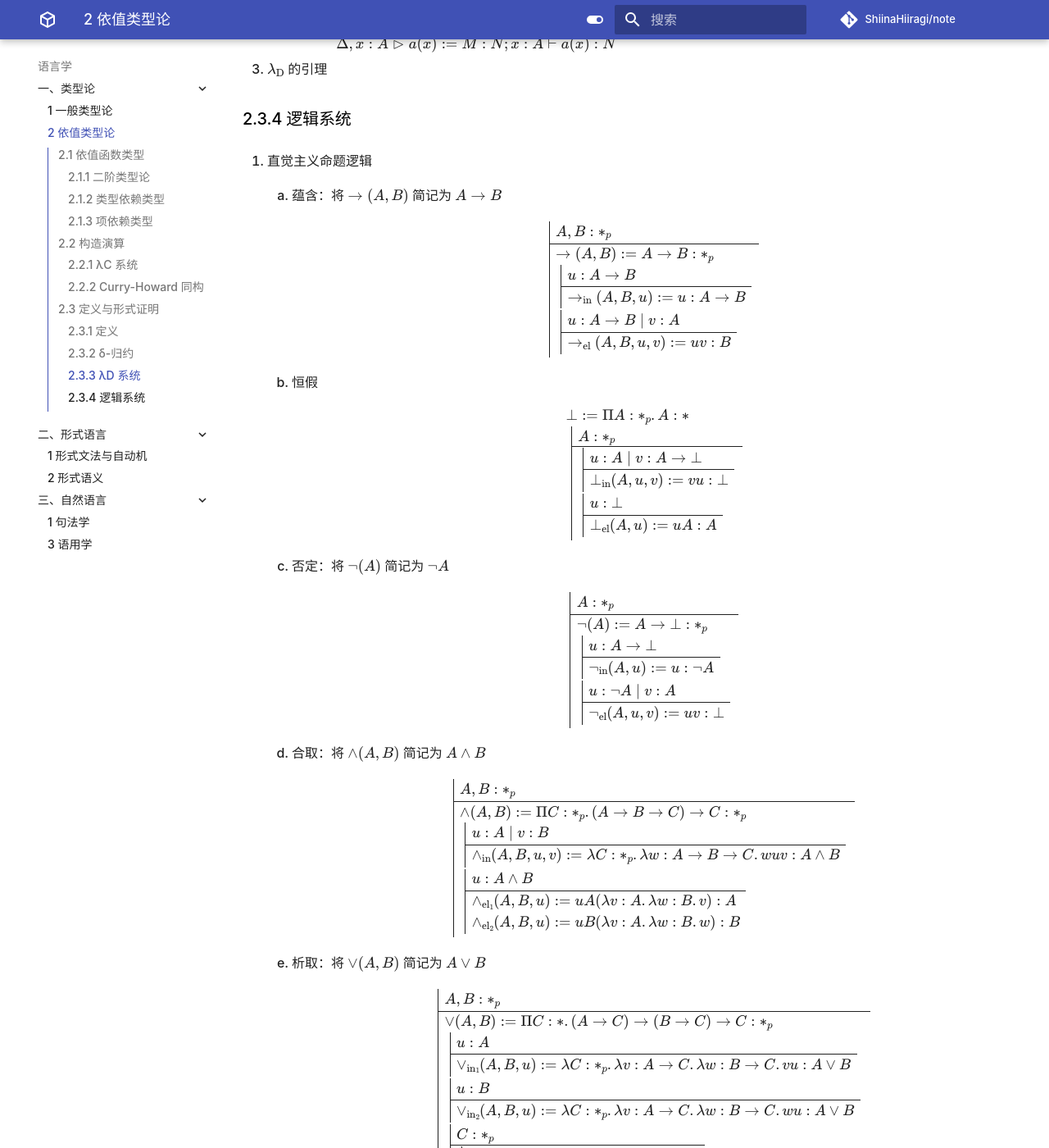
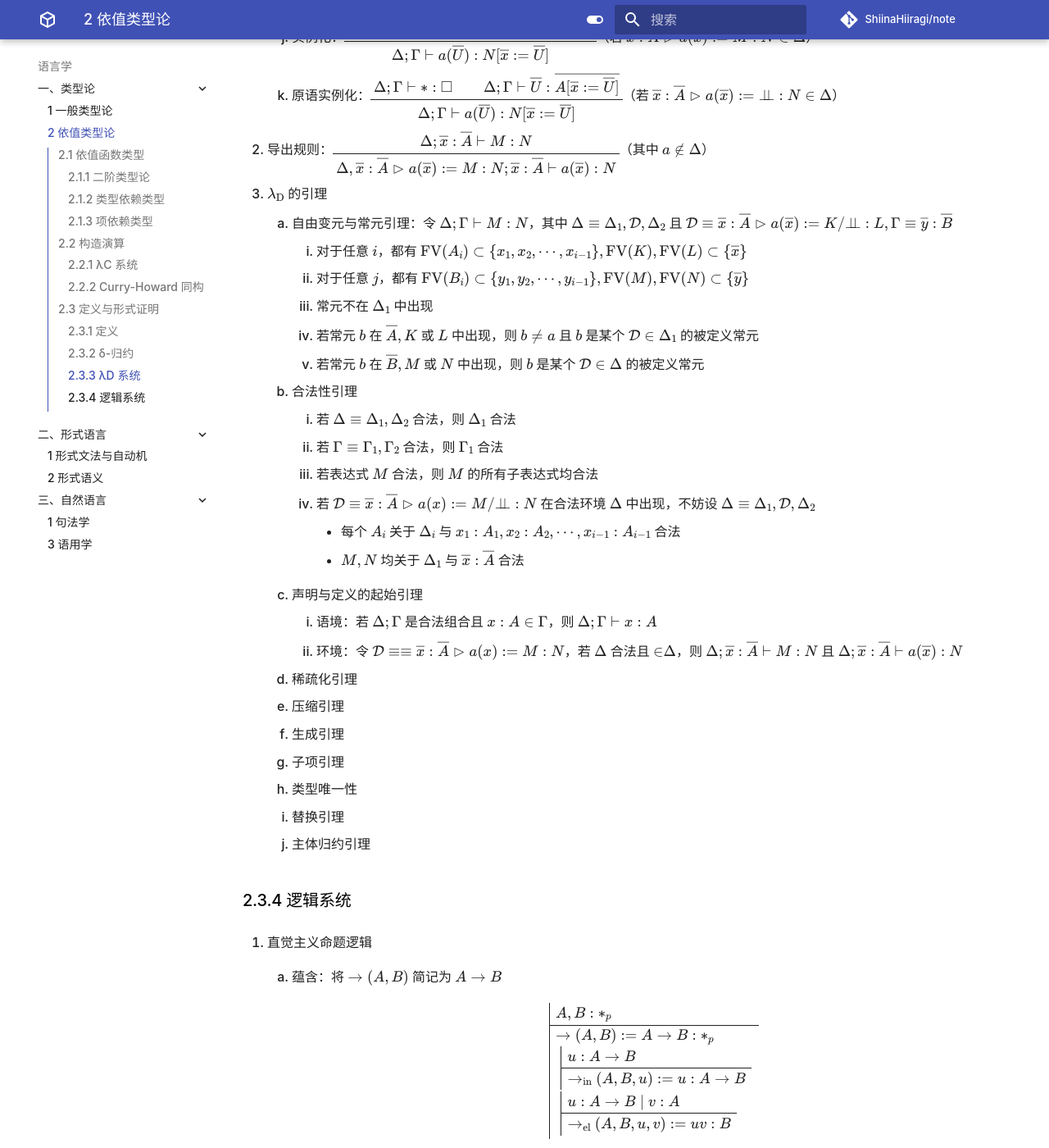
Before and after one commit to ShiinaHiiragi/note, an MkDocs documentation site: the page built from docs/lang/type/dep.md, in a window 1280 px wide and 1400 px high, scrolled down 8338 px. Shown: the whole window at 82% size. Built offline with MkDocs 1.6.1 and Material for MkDocs 9.7.7, drawn with Linux system fonts in a browser that asks for light colours; comment, search, counter and statistics services are not loaded; some of the changed text lies outside the part shown.

Commit message:
stage lemma

```diff
--- a/docs/lang/type/dep.md
+++ b/docs/lang/type/dep.md
@@ -192,6 +191,10 @@ $$
     2. 环境：定义的有限列表，通常记作 $\Delta \equiv \mathcal D_1, \mathcal D_2, \cdots, \mathcal D_k$
         1. 扩展推断：称形如 $\Delta; \Gamma \vdash M: N$ 的表达式为扩展推断或带定义的推断，其中 $\Delta$ 为环境，$\Gamma$ 为语境且 $M, N \in \mathrm E_{\mathrm D}$
         2. 将增加了定义 $\mathcal D$ 的环境 $\Delta$ 简写作 $\Delta, \mathcal D$
+3. 合法组合：设 $\Delta$ 是一个环境，$\Gamma$ 是一个语境．若存在表达式 $M, N$ 使得 $\Delta; \Gamma \vdash M: N$，则称 $\Delta; \Gamma$ 形成一个合法组合
+    1. 设 $M$ 是一个表达式，若存在环境 $\Delta$、语境 $\Gamma$ 以及表达式 $N$ 使得 $\Delta; \Gamma \vdash M: N$ 或 $\Delta; \Gamma \vdash N: M$，则称表达式 $M$ 是（关于 $\Delta$ 和 $\Gamma$）合法的
+    2. 设 $\Delta$ 是一个环境，若存在语境 $\Gamma$ 以及表达式 $M, N$ 使得 $\Delta; \Gamma \vdash M: N$，则称 $\Delta$ 是合法的
+    3. 设 $\Gamma$ 是一个语境，若存在环境 $\Delta$ 以及表达式 $M, N$ 使得 $\Delta; \Gamma \vdash M: N$，则称 $\Gamma$ 是合法的
 
 ### 2.3.2 δ-归约
 1. $\delta-$归约与 $\delta-$等价性
@@ -231,6 +234,29 @@ $$
     11. 原语实例化：$\begin{prooftree} \AxiomC{\(\Delta; \Gamma \vdash *: \square\)} \AxiomC{\(\Delta; \Gamma \vdash \overline U: \overline{A[\overline x := \overline U]}\)} \BinaryInfC{\(\Delta; \Gamma \vdash a(\overline U): N[\overline x := \overline U]\)} \end{prooftree}$（若 $\overline x: \overline A \rhd a(\overline x) := \bot \!\!\! \bot: N \in \Delta$）
 2. 导出规则：$\begin{prooftree} \AxiomC{\(\Delta; \overline x: \overline A \vdash M: N\)} \UnaryInfC{\(\Delta, \overline x: \overline A \rhd a(\overline x) := M: N; \overline x: \overline A \vdash a(\overline x): N\)} \end{prooftree}$（其中 $a \notin \Delta$）
 3. $\lambda_{\mathrm D}$ 的引理
+    1. 自由变元与常元引理：令 $\Delta; \Gamma \vdash M: N$，其中 $\Delta \equiv \Delta_1, \mathcal D, \Delta_2$ 且 $\mathcal D \equiv \overline x: \overline A \rhd a(\overline x) := K / \bot \!\!\! \bot: L, \Gamma \equiv \overline y: \overline B$
+        1. 对于任意 $i$，都有 $\operatorname{FV} (A_i) \subset \{x_1, x_2, \cdots, x_{i-1}\}, \operatorname{FV} (K), \operatorname{FV} (L) \subset \{\overline x\}$
+        2. 对于任意 $j$，都有 $\operatorname{FV} (B_i) \subset \{y_1, y_2, \cdots, y_{i-1}\}, \operatorname{FV} (M), \operatorname{FV} (N) \subset \{\overline y\}$
+        3. 常元不在 $\Delta_1$ 中出现
+        4. 若常元 $b$ 在 $\overline A, K$ 或 $L$ 中出现，则 $b \neq a$ 且 $b$ 是某个 $\mathcal D \in \Delta_1$ 的被定义常元
+        5. 若常元 $b$ 在 $\overline B, M$ 或 $N$ 中出现，则 $b$ 是某个 $\mathcal D \in \Delta$ 的被定义常元
+    2. 合法性引理
+        1. 若 $\Delta \equiv \Delta_1, \Delta_2$ 合法，则 $\Delta_1$ 合法
+        2. 若 $\Gamma \equiv \Gamma_1, \Gamma_2$ 合法，则 $\Gamma_1$ 合法
+        3. 若表达式 $M$ 合法，则 $M$ 的所有子表达式均合法
+        4. 若 $\mathcal D \equiv \overline x: \overline A \rhd a(x) := M / \bot \!\!\! \bot: N$ 在合法环境 $\Delta$ 中出现，不妨设 $\Delta \equiv \Delta_1, \mathcal D, \Delta_2$
+            - 每个 $A_i$ 关于 $\Delta_i$ 与 $x_1: A_1, x_2: A_2, \cdots, x_{i-1}: A_{i-1}$ 合法
+            - $M, N$ 均关于 $\Delta_1$ 与 $\overline x: \overline A$ 合法
+    3. 声明与定义的起始引理
+        1. 语境：若 $\Delta; \Gamma$ 是合法组合且 $x: A \in \Gamma$，则 $\Delta; \Gamma \vdash x: A$
+        2. 环境：令 $\mathcal D \equiv \equiv \overline x: \overline A \rhd a(x) := M: N$，若 $\Delta$ 合法且 $\mathcal \in \Delta$，则 $\Delta; \overline x: \overline A \vdash M: N$ 且 $\Delta; \overline x: \overline A \vdash a(\overline x): N$
+    4. 稀疏化引理
+    5. 压缩引理
+    6. 生成引理
+    7. 子项引理
+    8. 类型唯一性
+    9. 替换引理
+    10. 主体归约引理
 
 ### 2.3.4 逻辑系统
 
```
Also changed, not shown: other parts of docs/lang/type/dep.md (+8 -9 lines), docs/lang/type/trans.md (+7 -0 lines).
